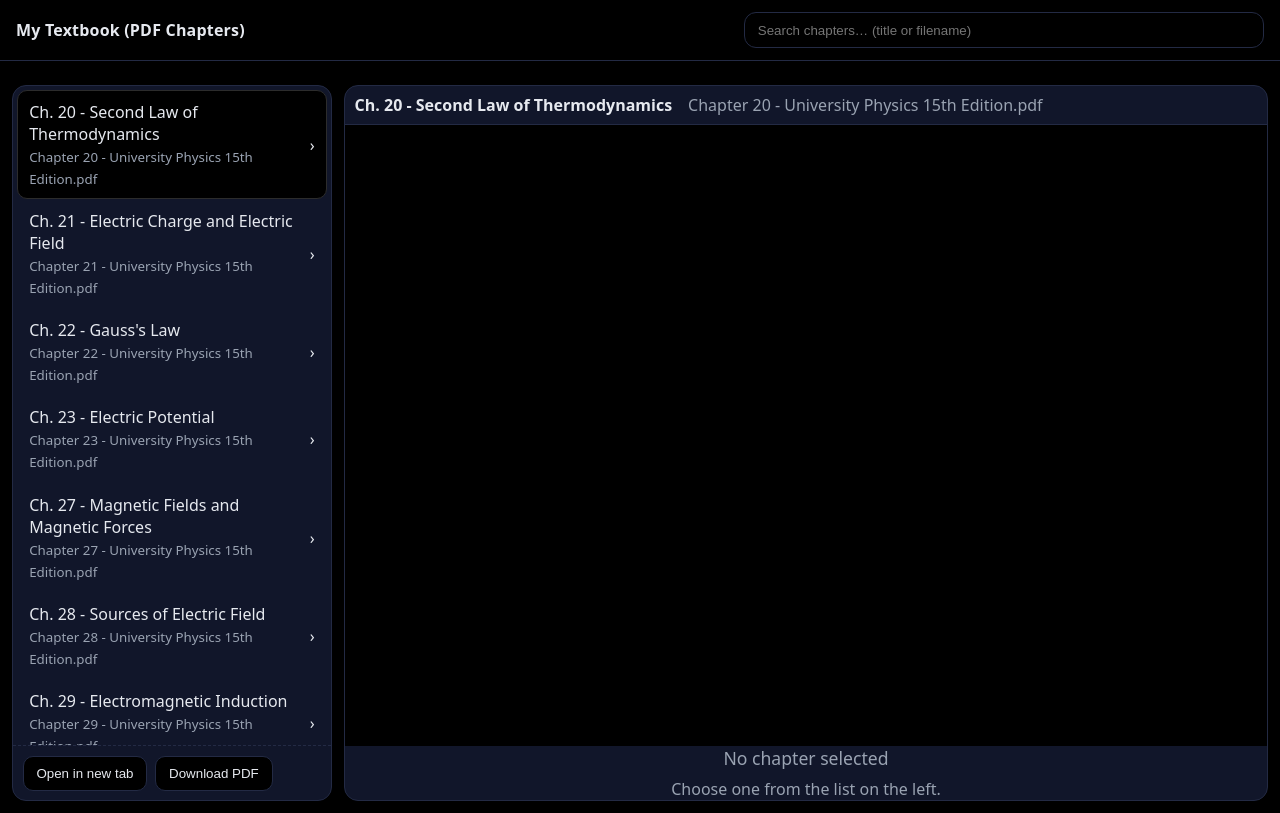
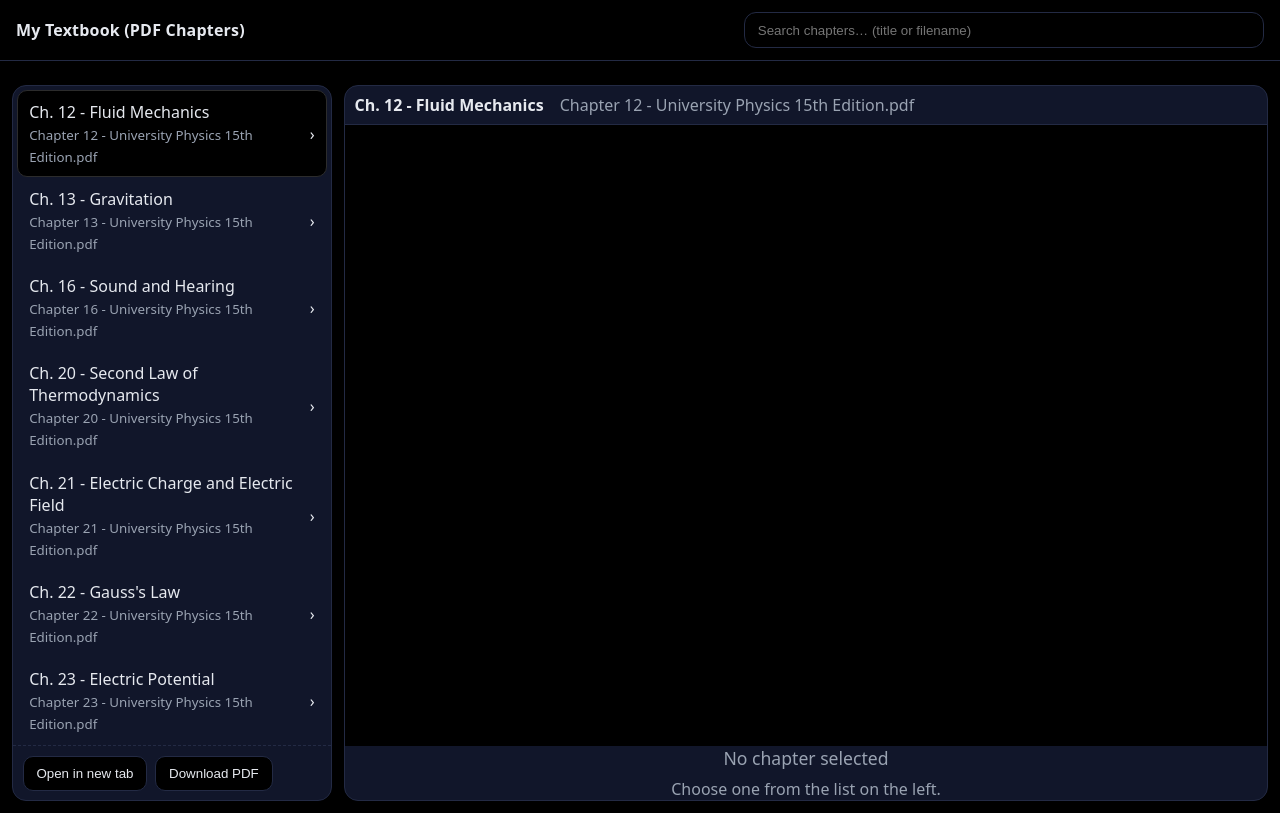
Before and after one commit to austinjang12/universityphysicspdfviewer, a plain HTML site: page index.html in a window 1280 px wide. Drawn offline with Linux system fonts and the light colour scheme.

Commit message:
Update index.html

```diff
--- a/index.html
+++ b/index.html
@@ -89,6 +89,9 @@
   <script>
 
     const PDFS = [
+         { title: "Ch. 12 - Fluid Mechanics", file: "\Chapter 12 - University Physics 15th Edition.pdf"},
+         { title: "Ch. 13 - Gravitation", file: "\Chapter 13 - University Physics 15th Edition.pdf"},
+         { title: "Ch. 16 - Sound and Hearing", file: "\Chapter 16 - University Physics 15th Edition.pdf"},
          { title: "Ch. 20 - Second Law of Thermodynamics", file: "\Chapter 20 - University Physics 15th Edition.pdf"},
          { title: "Ch. 21 - Electric Charge and Electric Field", file: "\Chapter 21 - University Physics 15th Edition.pdf"},
          { title: "Ch. 22 - Gauss's Law", file: "\Chapter 22 - University Physics 15th Edition.pdf"},
```
